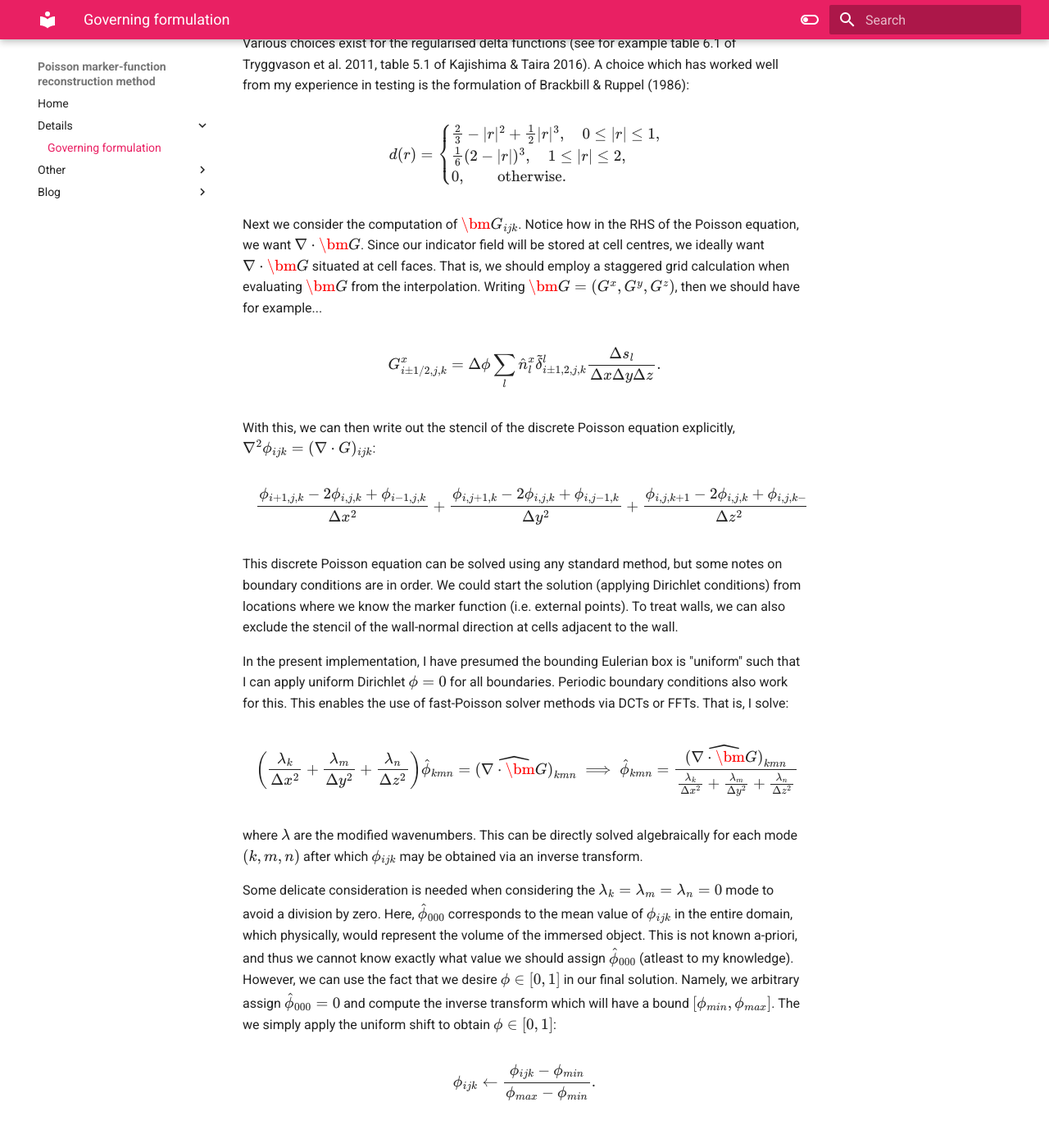
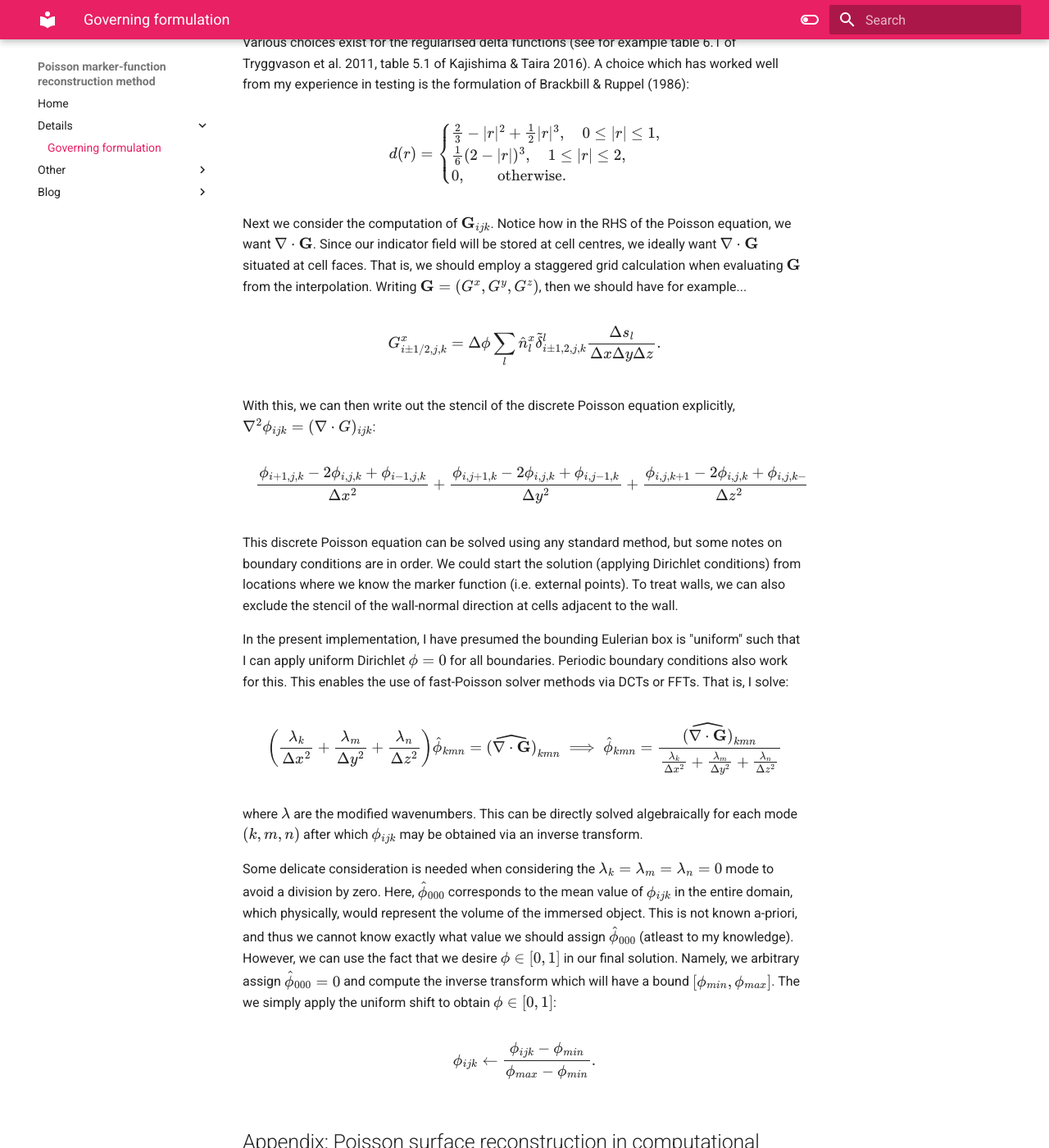
Before and after one commit to kevzhong/poisson-marker-reconstruction, an MkDocs documentation site: the page built from docs/Details/Formulation.md, in a window 1280 px wide and 1400 px high, scrolled down 1064 px. Shown: the whole window at 82% size. Built offline with MkDocs 1.6.1 and Material for MkDocs 9.7.7, drawn with Linux system fonts in a browser that asks for light colours; some of the changed text lies outside the part shown.

Commit message:
[docs] Typesetting

```diff
--- a/docs/Details/Formulation.md
+++ b/docs/Details/Formulation.md
@@ -2,10 +2,10 @@
 
 We follow mostly the working of Tryggvason et al. (2011, $\S$ 6.5.1).
 
-The problem is as follows. Given an interface front located at $\bm{x} = \bm{x}_f$, we seek to determine the marker-function field $\phi(x,y,z)$ given discrete knowledge of the interface front. First, we can relate the jump in the indicator function (i.e. its gradient), $\bm{G}$ analytically via
+The problem is as follows. Given an interface front located at $\mathbf{x} = \mathbf{x}_f$, we seek to determine the marker-function field $\phi(x,y,z)$ given discrete knowledge of the interface front. First, we can relate the jump in the indicator function (i.e. its gradient), $\mathbf{G}$ analytically via
 
 $$
-\bm{G} \equiv \nabla \phi = \int\Delta\phi \mathbf{\hat{n}}\delta(\bm{x} - \bm{x}_f)\,\mathrm{d}A
+\mathbf{G} \equiv \nabla \phi = \int\Delta\phi \mathbf{\hat{n}}\delta(\mathbf{x} - \mathbf{x}_f)\,\mathrm{d}A
 $$
 
 where $\Delta \phi$ is the jump in the indicator function across the interface. Typical convention is to let $\phi \in [0,1]$ such that $\Delta \phi = 1$ as a constant (although this also depends on the convention adopted for the normal vector direction).
@@ -13,17 +13,17 @@ where $\Delta \phi$ is the jump in the indicator function across the interface.
 The Poisson reconstruction method seeks to construct the indicator field by solving a Poisson equation for $\phi$. That is, a divergence form of the above equation:
 
 $$
-\nabla^2 \phi = \nabla \cdot \bm{G}.
+\nabla^2 \phi = \nabla \cdot \mathbf{G}.
 $$
 
 # Numerical discretisation
 
-Suppose the Lagrangian front $\bm{x}_f$ is represented by $l$ Lagrangian nodes, characterised by element areas $\Delta s_l$ and normal vectors $\mathbf{\hat{n}}_l$.
+Suppose the Lagrangian front $\mathbf{x}_f$ is represented by $l$ Lagrangian nodes, characterised by element areas $\Delta s_l$ and normal vectors $\mathbf{\hat{n}}_l$.
 
 To discretise the RHS of the Poisson equation, we employ a standard Lagrangian-to-Eulerian interpolation procedure:
 
 $$
-\bm{G}_{ijk} = \Delta \phi \sum_{l} \mathbf{\hat{n}}_l \tilde{\delta}^l_{ijk}\frac{\Delta s_l}{\Delta x \Delta y \Delta z}
+\mathbf{G}_{ijk} = \Delta \phi \sum_{l} \mathbf{\hat{n}}_l \tilde{\delta}^l_{ijk}\frac{\Delta s_l}{\Delta x \Delta y \Delta z}
 $$
 
 where $\tilde{\delta}^l_{ijk}$ is a regularised delta function. Again, common in Lagrangian methods. It is computed as a product of 1D regularised delta functions, $d(\cdot)$:
@@ -42,7 +42,7 @@ d(r) = \begin{cases}
 \end{cases}
 $$
 
-Next we consider the computation of $\bm{G}_{ijk}$. Notice how in the RHS of the Poisson equation, we want $\nabla \cdot \bm{G}$. Since our indicator field will be stored at cell centres, we ideally want $\nabla \cdot \bm{G}$ situated at cell faces. That is, we should employ a staggered grid calculation when evaluating $\bm{G}$ from the interpolation. Writing $\bm{G} = (G^x,G^y,G^z)$, then we should have for example...
+Next we consider the computation of $\mathbf{G}_{ijk}$. Notice how in the RHS of the Poisson equation, we want $\nabla \cdot \mathbf{G}$. Since our indicator field will be stored at cell centres, we ideally want $\nabla \cdot \mathbf{G}$ situated at cell faces. That is, we should employ a staggered grid calculation when evaluating $\mathbf{G}$ from the interpolation. Writing $\mathbf{G} = (G^x,G^y,G^z)$, then we should have for example...
 
 $$
 G^x_{i\pm1/2,j,k} = \Delta \phi \sum_{l} \hat{n}^x_l \tilde{\delta}^l_{i\pm1,2,j,k}\frac{\Delta s_l}{\Delta x \Delta y \Delta z}.
@@ -59,7 +59,7 @@ This discrete Poisson equation can be solved using any standard method, but some
 In the present implementation, I have presumed the bounding Eulerian box is "uniform" such that I can apply uniform Dirichlet $\phi = 0$ for all boundaries. Periodic boundary conditions also work for this. This enables the use of fast-Poisson solver methods via DCTs or FFTs. That is, I solve:
 
 $$
-\left( \frac{\lambda_{k}}{\Delta x^2} + \frac{\lambda_{m}}{\Delta y^2} + \frac{\lambda_{n}}{\Delta z^2} \right)\hat{\phi}_{kmn} = \widehat{(\nabla \cdot \bm{G})}_{kmn} \implies \hat{\phi}_{kmn} = \frac{\widehat{(\nabla \cdot \bm{G})}_{kmn}}{\frac{\lambda_{k}}{\Delta x^2} + \frac{\lambda_{m}}{\Delta y^2} + \frac{\lambda_{n}}{\Delta z^2}}
+\left( \frac{\lambda_{k}}{\Delta x^2} + \frac{\lambda_{m}}{\Delta y^2} + \frac{\lambda_{n}}{\Delta z^2} \right)\hat{\phi}_{kmn} = \widehat{(\nabla \cdot \mathbf{G})}_{kmn} \implies \hat{\phi}_{kmn} = \frac{\widehat{(\nabla \cdot \mathbf{G})}_{kmn}}{\frac{\lambda_{k}}{\Delta x^2} + \frac{\lambda_{m}}{\Delta y^2} + \frac{\lambda_{n}}{\Delta z^2}}
 $$
 
 where $\lambda$ are the modified wavenumbers. This can be directly solved algebraically for each mode $(k,m,n)$ after which $\phi_{ijk}$ may be obtained via an inverse transform.
```
